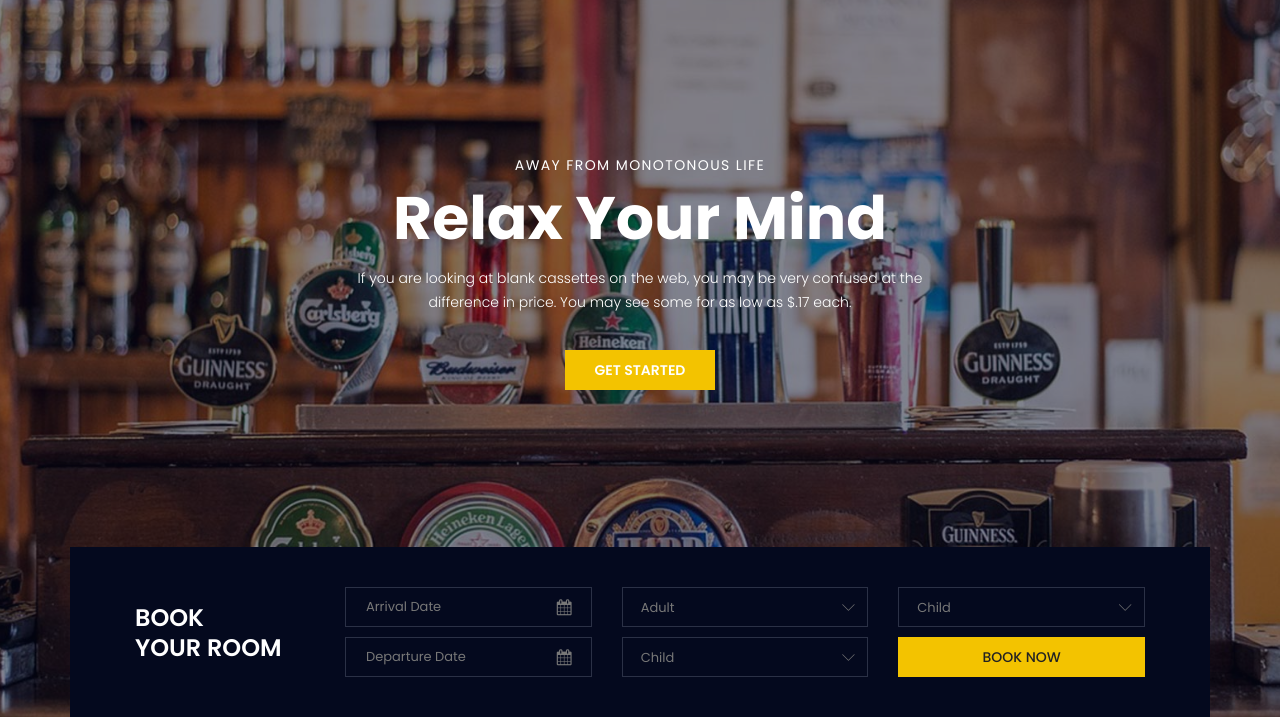
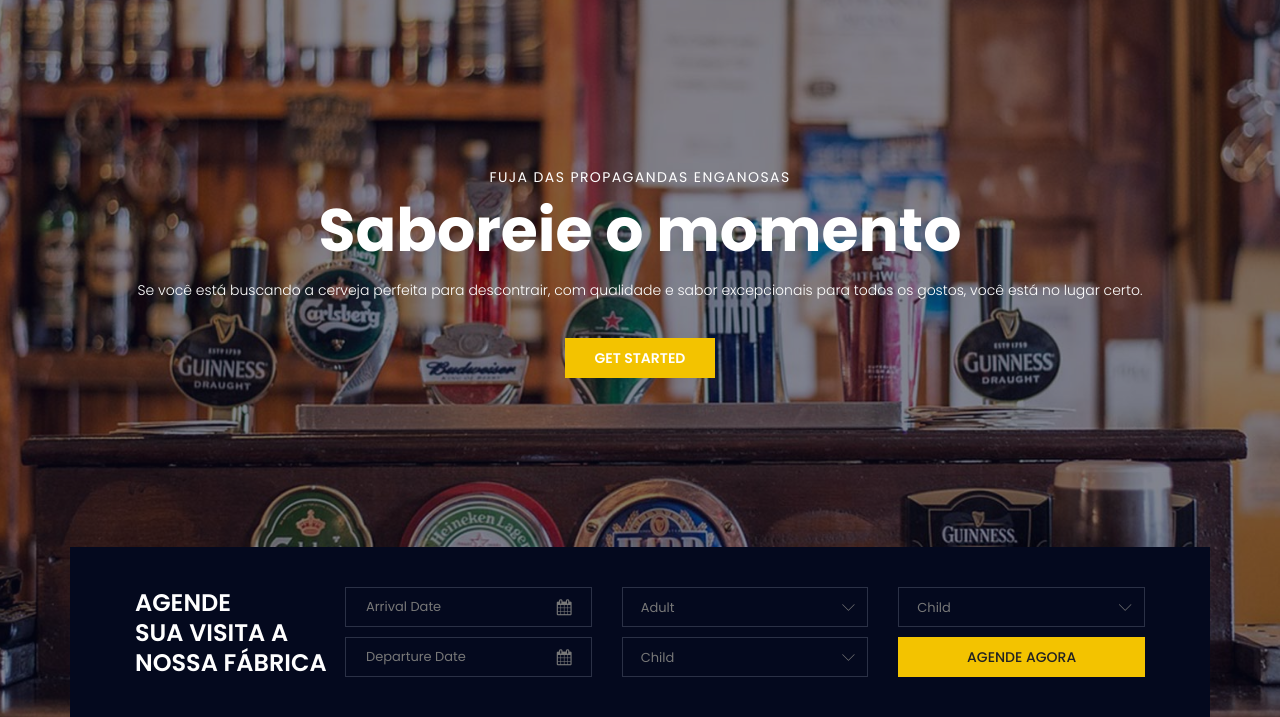
Before and after one commit to GuilhermeLopes06/AP2---Design-Gr-fico, a plain HTML site: page royal-master/index.html in a window 1280 px wide. Shown: the part 83-800 px from the top of the page. Drawn offline with Linux system fonts and the light colour scheme.

Commit message:
Atualização inicial

```diff
--- a/royal-master/index.html
+++ b/royal-master/index.html
@@ -59,9 +59,9 @@
             	<div class="overlay bg-parallax" data-stellar-ratio="0.9" data-stellar-vertical-offset="0" data-background=""></div>
 				<div class="container">
 					<div class="banner_content text-center">
-						<h6>Away from monotonous life</h6>
-						<h2>Relax Your Mind</h2>
-						<p>If you are looking at blank cassettes on the web, you may be very confused at the<br> difference in price. You may see some for as low as $.17 each.</p>
+						<h6>Fuja das propagandas enganosas</h6>
+						<h2>Saboreie o momento</h2>
+						<p>Se você está buscando a cerveja perfeita para descontrair, com qualidade e sabor excepcionais para todos os gostos, você está no lugar certo.</p>
 						<a href="#" class="btn theme_btn button_hover">Get Started</a>
 					</div>
 				</div>
@@ -70,7 +70,7 @@
                 <div class="container">
                     <div class="hotel_booking_table">
                         <div class="col-md-3">
-                            <h2>Book<br> Your Room</h2>
+                            <h2>Agende<br> sua visita a nossa fábrica</h2>
                         </div>
                         <div class="col-md-9">
                             <div class="boking_table">
@@ -125,7 +125,7 @@
                                                     <option value="3">Room 03</option>
                                                 </select>
                                             </div>
-                                            <a class="book_now_btn button_hover" href="#">Book Now</a>
+                                            <a class="book_now_btn button_hover" href="#">Agende agora</a>
                                         </div>
                                     </div>
                                 </div>
```
